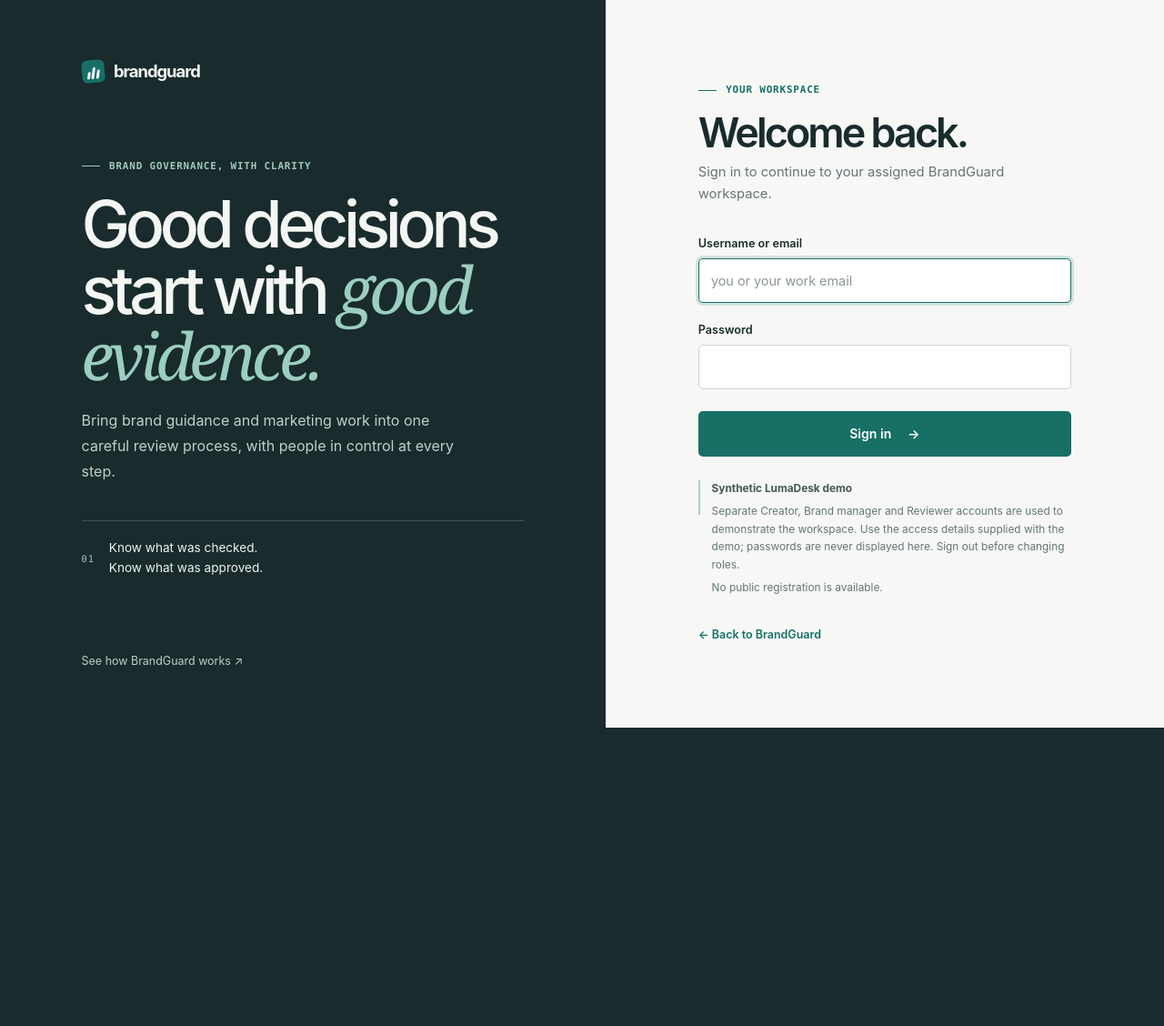
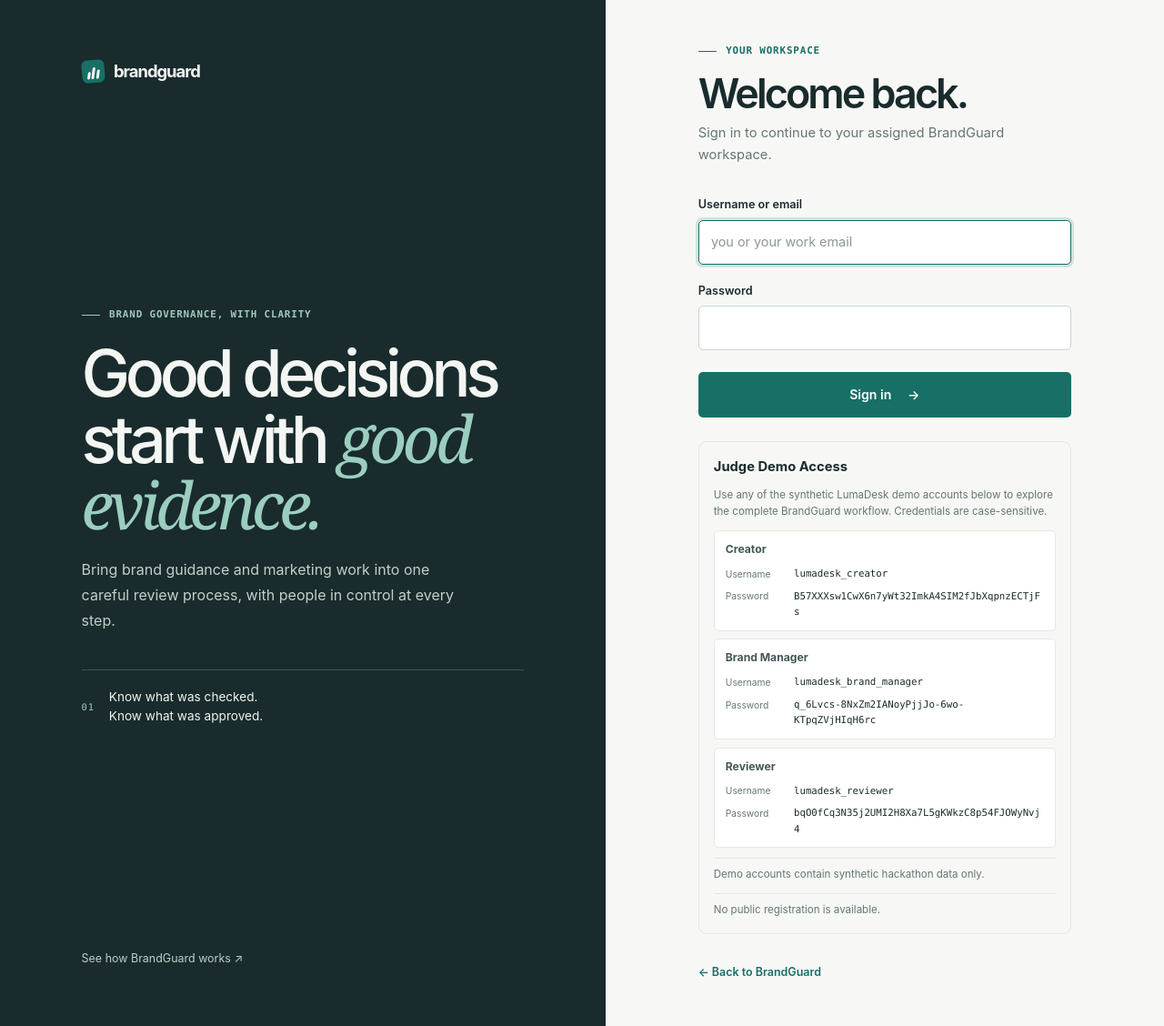
Before and after one commit to ahmed-mir/BrandGuard, a Django app: page /accounts/login/ in a window 1280 px wide. Shown: the whole page at 91% size. Before the commit the page ends 800 px from the top, so only its background shows below. Run offline with Django 5.2, Linux system fonts and the light colour scheme; parts of the project's set-up code (start-up, migrations or seed data) failed here and were passed over.

Commit message:
Add judge demo credentials to login page

```diff
--- a/accounts/templates/accounts/login.html
+++ b/accounts/templates/accounts/login.html
@@ -35,14 +35,35 @@
         </div>
         <button class="button button--primary login-submit" type="submit">Sign in <span aria-hidden="true">→</span></button>
       </form>
-      <div class="login-help login-help--demo" aria-label="Judge demo access">
-        <span class="login-help__rule" aria-hidden="true"></span>
-        <div>
-          <p><strong>Synthetic LumaDesk demo</strong></p>
-          <p>Separate Creator, Brand manager and Reviewer accounts are used to demonstrate the workspace. Use the access details supplied with the demo; passwords are never displayed here. Sign out before changing roles.</p>
-          <p>No public registration is available.</p>
+      <section class="login-demo-access" aria-labelledby="login-demo-access-title">
+        <h3 id="login-demo-access-title">Judge Demo Access</h3>
+        <p class="login-demo-access__intro">Use any of the synthetic LumaDesk demo accounts below to explore the complete BrandGuard workflow. Credentials are case-sensitive.</p>
+        <div class="login-demo-access__accounts">
+          <article class="login-demo-access__account">
+            <h4>Creator</h4>
+            <dl>
+              <div><dt>Username</dt><dd><code>lumadesk_creator</code></dd></div>
+              <div><dt>Password</dt><dd><code>B57XXXsw1CwX6n7yWt32ImkA4SIM2fJbXqpnzECTjFs</code></dd></div>
+            </dl>
+          </article>
+          <article class="login-demo-access__account">
+            <h4>Brand Manager</h4>
+            <dl>
+              <div><dt>Username</dt><dd><code>lumadesk_brand_manager</code></dd></div>
+              <div><dt>Password</dt><dd><code>q_6Lvcs-8NxZm2IANoyPjjJo-6wo-KTpqZVjHIqH6rc</code></dd></div>
+            </dl>
+          </article>
+          <article class="login-demo-access__account">
+            <h4>Reviewer</h4>
+            <dl>
+              <div><dt>Username</dt><dd><code>lumadesk_reviewer</code></dd></div>
+              <div><dt>Password</dt><dd><code>bqO0fCq3N35j2UMI2H8Xa7L5gKWkzC8p54FJOWyNvj4</code></dd></div>
+            </dl>
+          </article>
         </div>
-      </div>
+        <p class="login-demo-access__note">Demo accounts contain synthetic hackathon data only.</p>
+        <p class="login-demo-access__note">No public registration is available.</p>
+      </section>
       <a class="login-home" href="{% url 'landing' %}">← Back to BrandGuard</a>
     </div>
   </main>
--- a/core/static/core/css/site.css
+++ b/core/static/core/css/site.css
@@ -183,6 +183,19 @@ h1 em, h2 em { color: var(--teal); font-family: Georgia, "Times New Roman", seri
 .login-help { display: flex; gap: .8rem; margin-top: 1.65rem; color: var(--muted); }
 .login-help__rule { width: 2px; flex: 0 0 2px; height: 100%; min-height: 38px; background: #afcfc3; }
 .login-help p { margin: 0; font-size: .74rem; line-height: 1.65; }.login-help strong { color: var(--ink-soft); font-weight: 650; }
+.login-demo-access { display: grid; gap: .7rem; min-width: 0; margin-top: 1.65rem; padding: 1rem; border: 1px solid var(--border); border-radius: var(--radius-md); background: #f7f8f5; }
+.login-demo-access h3, .login-demo-access h4, .login-demo-access p { margin: 0; }
+.login-demo-access h3 { color: var(--ink); font-size: .92rem; font-weight: 650; }
+.login-demo-access__intro, .login-demo-access__note { color: var(--muted); font-size: .72rem; line-height: 1.55; }
+.login-demo-access__accounts { display: grid; gap: .55rem; min-width: 0; }
+.login-demo-access__account { min-width: 0; padding: .7rem .75rem; border: 1px solid var(--border); border-radius: var(--radius-sm); background: var(--paper); }
+.login-demo-access__account h4 { margin-bottom: .5rem; color: var(--ink-soft); font-size: .76rem; font-weight: 650; }
+.login-demo-access__account dl { display: grid; gap: .45rem; margin: 0; }
+.login-demo-access__account dl > div { display: grid; grid-template-columns: 4.2rem minmax(0,1fr); align-items: start; gap: .5rem; min-width: 0; }
+.login-demo-access__account dt { padding-top: .1rem; color: var(--muted); font-size: .64rem; }
+.login-demo-access__account dd { min-width: 0; margin: 0; color: var(--ink); font-size: .7rem; }
+.login-demo-access__account code { overflow-wrap: anywhere; word-break: break-word; font: 500 .67rem/1.5 var(--mono); user-select: text; }
+.login-demo-access__note { padding-top: .55rem; border-top: 1px solid var(--border); }
 .login-home { display: inline-block; margin-top: 2rem; color: var(--teal); font-size: .78rem; font-weight: 600; }.login-home:hover { color: var(--teal-dark); }
 /* Real account and workspace details only; no dashboard metrics are shown in Phase 1A. */
 .app-topbar__actions { display: flex; align-items: center; gap: .75rem; }
```
Also changed, not shown: accounts/tests.py (+13 -4 lines).
